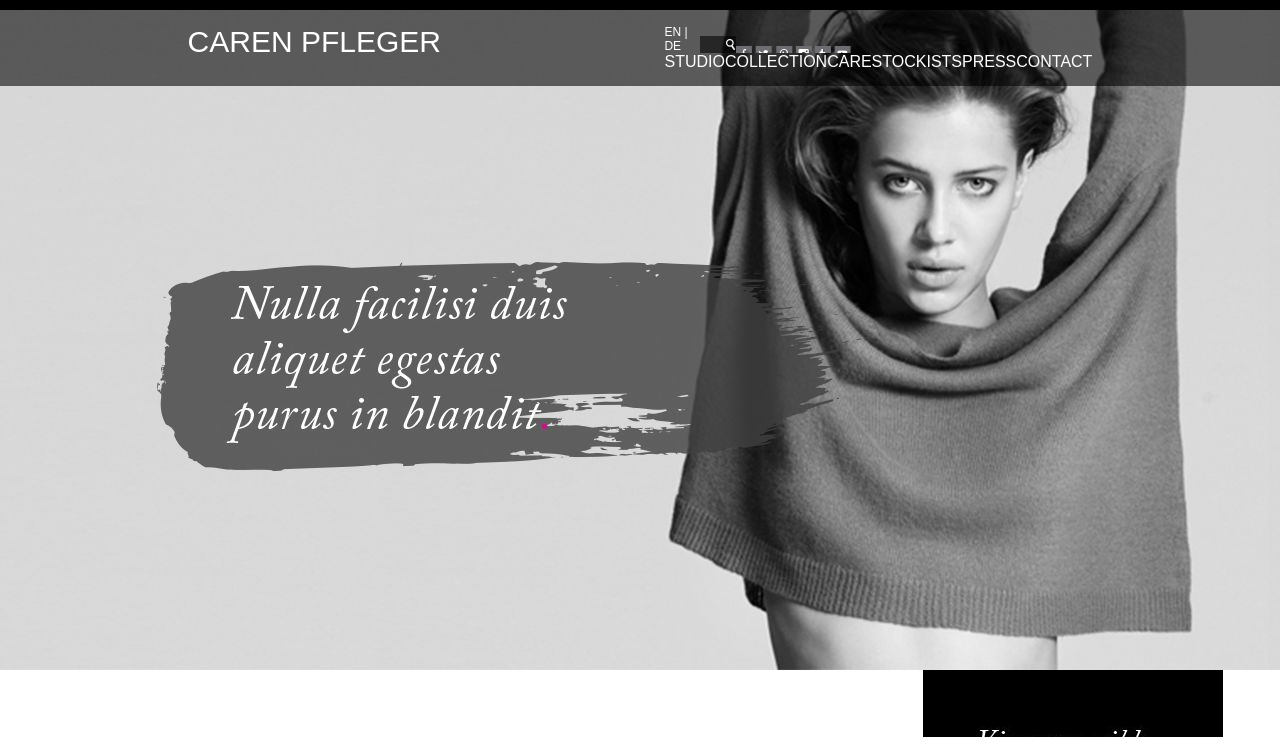
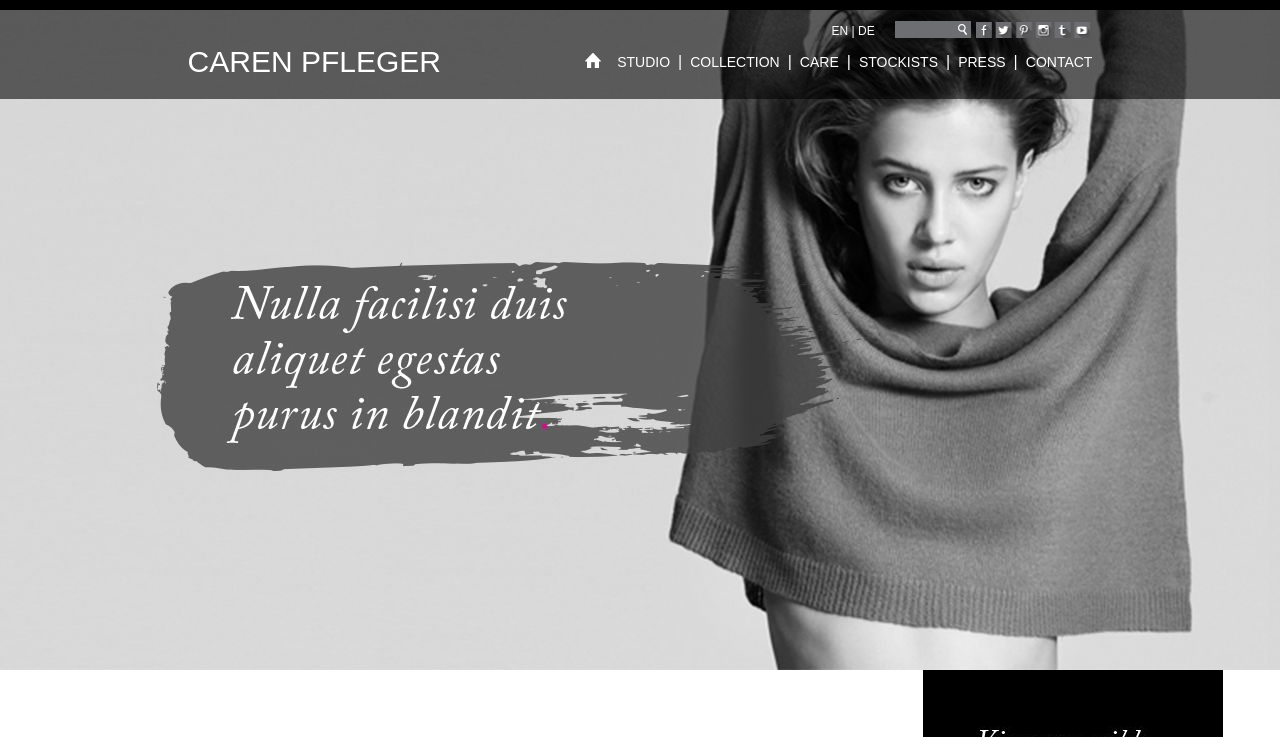
Before and after one commit to smayur/caren-page, a plain HTML site: page index.html in a window 1280 px wide. Shown: the top 737 px of the page. Drawn offline with Linux system fonts and the light colour scheme; files whose address does not match are found by name.

Commit message:
header is done.

```diff
--- a/assets/css/style.css
+++ b/assets/css/style.css
@@ -216,9 +216,14 @@ sub { bottom: -.25em; }
 
   .header .wrapper {
     width: calc(71% - 4px);
-    padding: 15px 0;
+    padding: 10px 0 0px 0;
     display: flex;
     justify-content: space-between;
+  }
+
+  .logo {
+    padding: 10px 0;
+    margin: 15px 0 10px 0;
   }
 
   .logo a {
@@ -226,6 +231,11 @@ sub { bottom: -.25em; }
     font-weight: 200;
     color: var(--main-color);
     text-transform: uppercase;
+    transition: .3s ease;
+  }
+
+  .logo a:hover {
+    color: #E21A8E;
   }
 
   .navbar {
@@ -239,34 +249,68 @@ sub { bottom: -.25em; }
   }
 
   .header-media-icons {
+    margin-bottom: 15px;
     font-size: 12px;
     align-items: flex-end;
   }
 
+  .header-media-icons li:not(:first-child) {
+    margin-left: 5px;
+  }
+
+  .header-media-icons li:nth-child(2) {
+    margin-left: 20px;
+  }
+
   .search-bar {
-    width: 10%;
+    width: 15%;
   }
 
   input[type="search" i] {
     width: 100%;
     border: none;
-    background-color: rgba(0, 0, 0, 0.58);
+    background-color: #6d6e72;
     background-image: url(/assets/images/search-icon.png);
     background-repeat: no-repeat;
     background-position: 95% 50%;
   }
 
   .media-icons {
-    width: 15%;
+    width: 23%;
+    padding: 2px 0;
+    background-image: url(/assets/images/sprite.png);
+    background-repeat: no-repeat;
+    background-position: 0 -40px;
+    cursor: pointer;
   }
 
-  .media-icons{
-    width: 100%;
+  .media-icons:hover {background-position: 0 -59px;}
+
+  .menu li a {font-size: 14px;}
+
+  .menu li a:hover {color: #E21A8E;}
+
+  .menu li:nth-child(1) {
+    width: 16px;
+    background-image: url(/assets/images/home-icon.png);
+    background-repeat: no-repeat;
+    cursor: pointer;
+  }
+
+  .menu li:nth-child(1):hover {
     background-image: url(/assets/images/sprite.png);
-    background-repeat: no-repeat;
-    background-position: 0 -35px;
+    background-position: 0 -17px;
+  }
+
+  .menu li:nth-child(2) {margin-left: 16px;}
+
+  .menu li:not(:first-child):not(:last-child)::after {
+    content: '|';
+    margin: 0 8px;
+    display: inline;
+    font-size: 16px;
   }
 
 /* ==========================================================================
-   Header endss
+   Header ends
    ========================================================================== */
```
